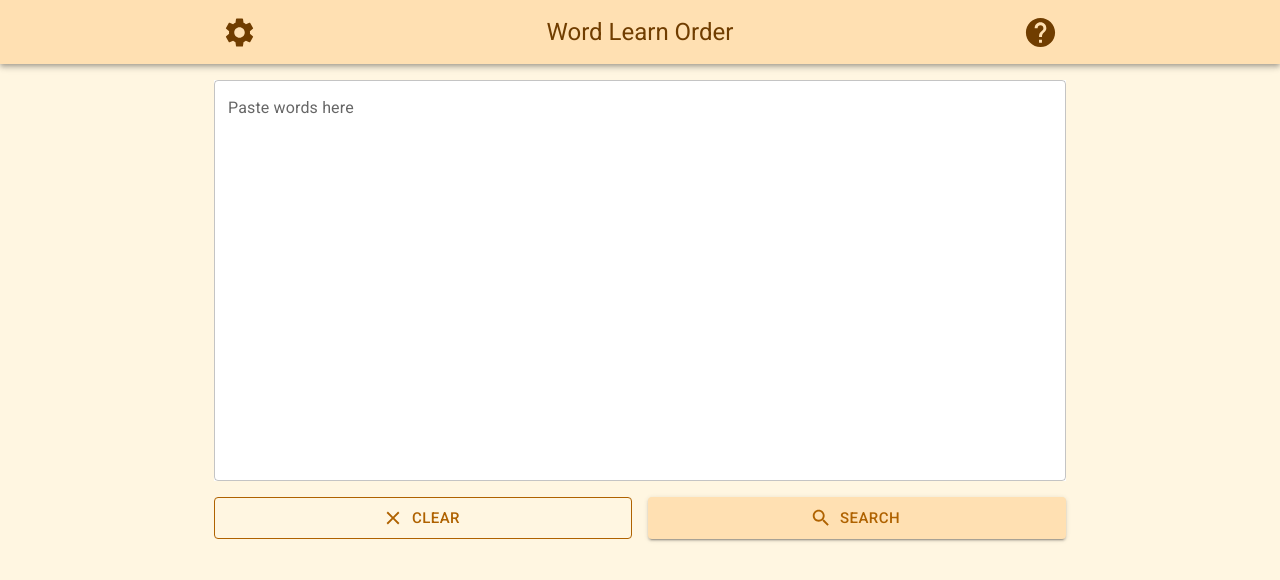
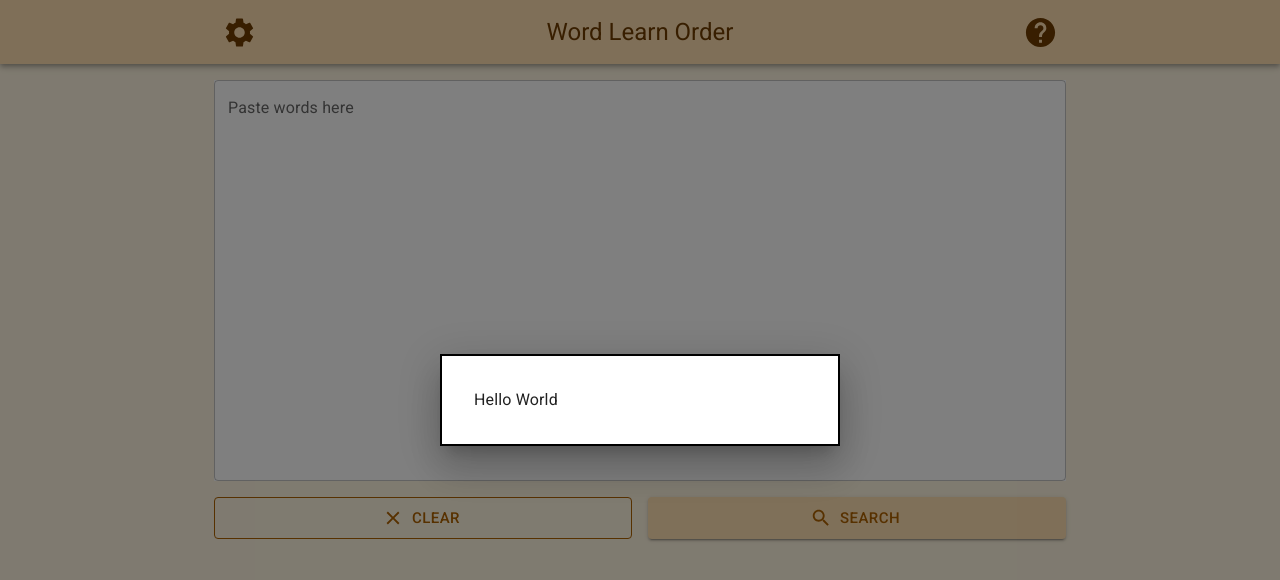
Before and after one commit to c-ehrlich/vocab-learn-order, a React (Create React App) app in the folder frontend/: page / in a window 1280 px wide. Both pictures are taken after a click on the button 1040 px from the left and 32 px from the top of the page. Shown: the top 580 px of the page. Built offline with nearby package versions, Linux system fonts and the light colour scheme.

Commit message:
feat(ui): Create Modal component

```diff
--- a/frontend/src/components/Header.tsx
+++ b/frontend/src/components/Header.tsx
@@ -1,4 +1,3 @@
-import * as React from 'react';
 import AppBar from '@mui/material/AppBar';
 import Box from '@mui/material/Box';
 import Toolbar from '@mui/material/Toolbar';
@@ -12,11 +11,17 @@ import HelpIcon from '@mui/icons-material/Help';
 import Sliders from './Sliders';
 import useStore from '../store';
 import ArrowBackIosNewIcon from '@mui/icons-material/ArrowBackIosNew';
+import { useState } from 'react';
+import MaterialModal from './MaterialModal';
 
 const Header = () => {
   const [anchorElFrequency, setAnchorElFrequency] =
-    React.useState<null | HTMLElement>(null);
+    useState<null | HTMLElement>(null);
   const { serverResponse, setServerResponse } = useStore();
+
+  const [helpModalOpen, setHelpModalOpen] = useState(false);
+  const handleHelpModalOpen = () => setHelpModalOpen(true);
+  const handleHelpModalClose = () => setHelpModalOpen(false);
 
   const handleOpenFrequencyMenu = (event: React.MouseEvent<HTMLElement>) => {
     setAnchorElFrequency(event.currentTarget);
@@ -73,9 +78,19 @@ const Header = () => {
           >
             Word Learn Order
           </Typography>
-          <IconButton aria-label='help' color='inherit'>
+          <IconButton
+            aria-label='help'
+            color='inherit'
+            onClick={handleHelpModalOpen}
+          >
             <HelpIcon fontSize='large' sx={{ color: '#703d00' }} />
           </IconButton>
+          <MaterialModal
+            open={helpModalOpen}
+            handleClose={handleHelpModalClose}
+          >
+            <Typography>Hello World</Typography>
+          </MaterialModal>
         </Toolbar>
       </Container>
     </AppBar>
--- /dev/null
+++ b/frontend/src/components/MaterialModal.tsx
@@ -0,0 +1,42 @@
+import { Backdrop, Box, Fade, Modal } from '@mui/material';
+import React from 'react';
+
+type Props = {
+  children: React.ReactNode;
+  open: boolean;
+  handleClose: () => void;
+};
+
+const style = {
+  position: 'absolute' as 'absolute',
+  top: '50%',
+  left: '50%',
+  transform: 'translate(-50%, -50%)',
+  width: 400,
+  bgcolor: 'background.paper',
+  border: '2px solid #000',
+  boxShadow: 24,
+  p: 4,
+};
+
+const MaterialModal = (props: Props) => {
+  return (
+    <Modal
+      aria-labelledby='transition-modal-title'
+      aria-describedby='transition-modal-description'
+      open={props.open}
+      onClose={props.handleClose}
+      closeAfterTransition
+      BackdropComponent={Backdrop}
+      BackdropProps={{
+        timeout: 500,
+      }}
+    >
+      <Fade in={props.open}>
+        <Box sx={style}>{props.children}</Box>
+      </Fade>
+    </Modal>
+  );
+};
+
+export default MaterialModal;
```
